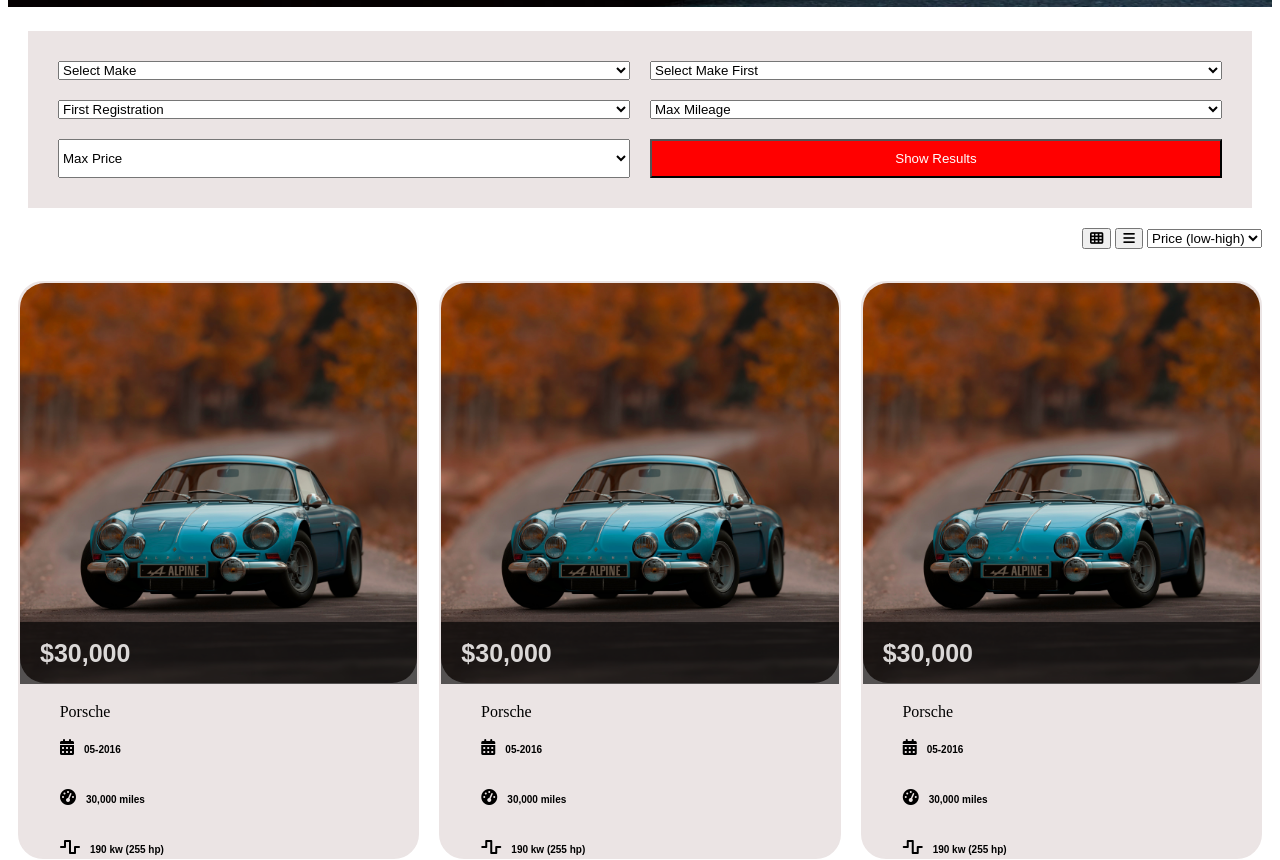
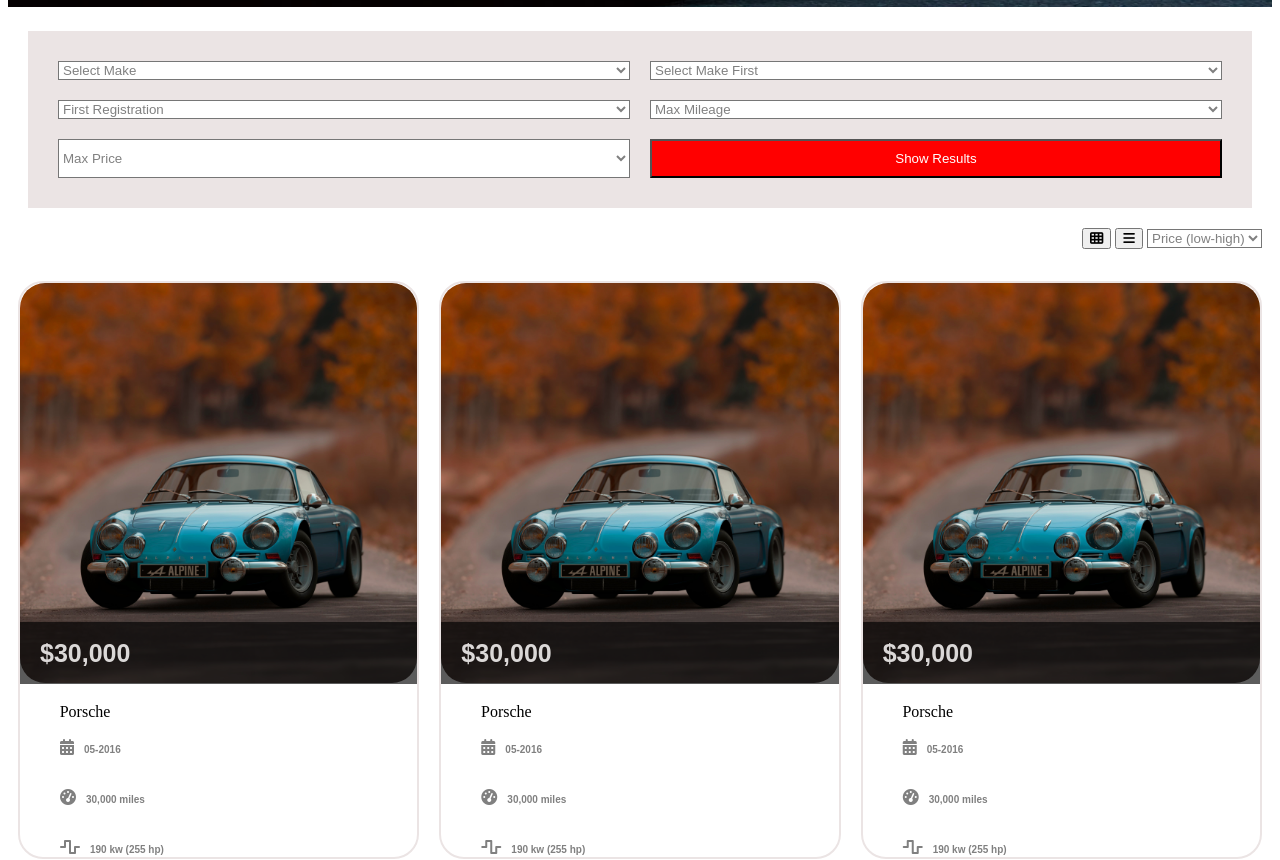
Before and after one commit to vikil94/commerce-dynamics-challenge, a website: page index.html in a window 1280 px wide. Shown: the part 438-1298 px from the top of the page. Drawn offline with Linux system fonts and the light colour scheme.

Commit message:
more style changes

```diff
--- a/main.scss
+++ b/main.scss
@@ -85,11 +85,16 @@
     display: grid;
     grid-template-columns: 1fr 1fr;
     padding: 20px;
+    position: relative;
+    font-family: Arial, Helvetica, sans-serif;
 }
 
 .form-control {
     margin: 10px 10px;
+    background: white;
+    color: grey;
 }
+
 
 .first-form-button {
     margin: 10px 10px;
@@ -101,6 +106,11 @@
 .selectcar-btns {
     float: right;
     margin-right: 10px;
+}
+
+.lowhigh-button {
+    background: white;
+    color: grey;
 }
 
 .car-selection {
@@ -123,7 +133,7 @@
     margin: 10px 10px;
     border: 2px solid #EBE4E4;
     border-radius: 25px;
-    background: $carBackground;
+
 }
 
 // adjusting the price div
@@ -175,12 +185,14 @@
 
 #icon {
     padding: 2px 40px;
+    color: grey;
 }
 
 .car-span {
     padding-left: 10px;
     font-family: Arial, Helvetica, sans-serif;
     font-size: 10px;
+    color: grey;
 }
 
 .car-info {
@@ -267,6 +279,7 @@
     padding: 10px 10px;
     border: 2px solid red;
     background: white;
+    font-weight: bold;
 }
 
 .contact-section {
```
Also changed, not shown: main.css, 1 other file.
